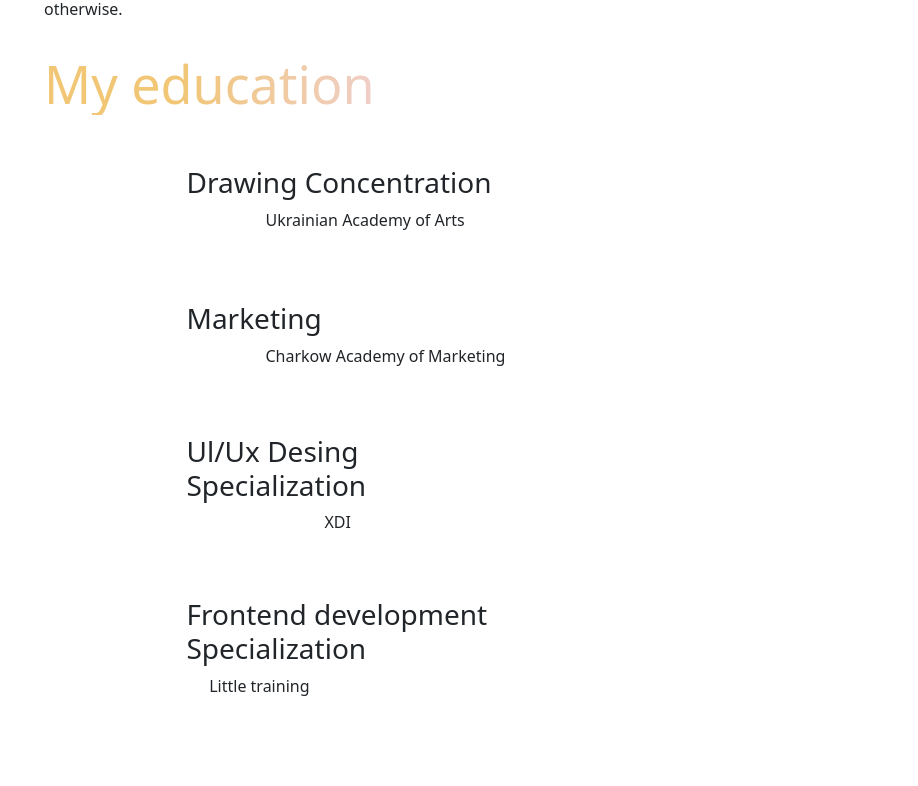
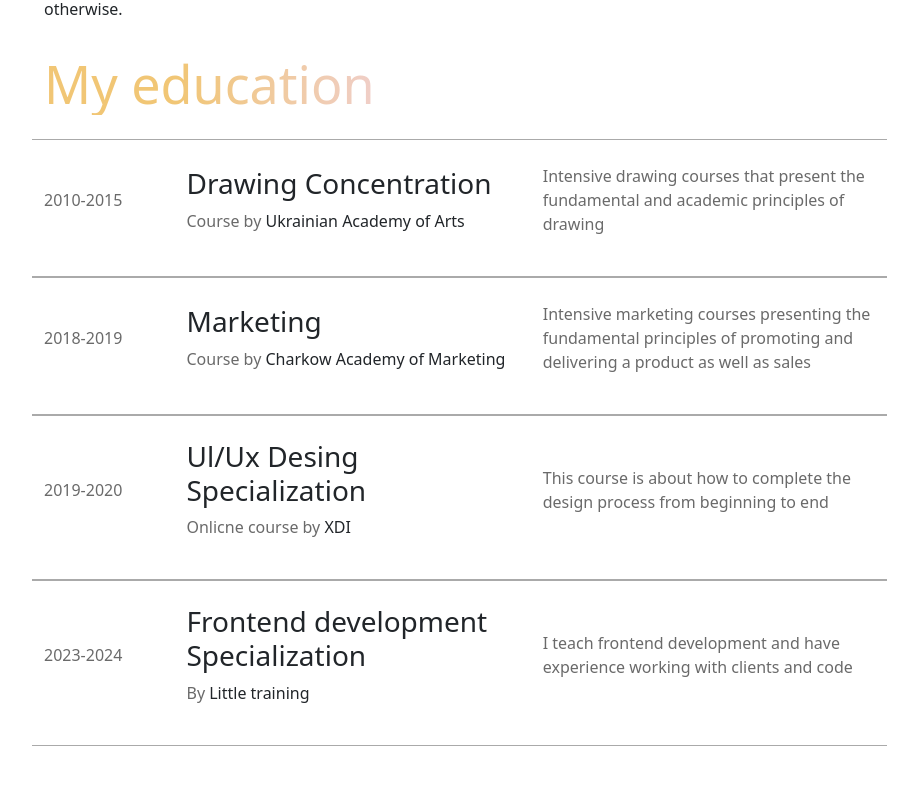
Before and after one commit to danilkberlin/My-Website, a React (Create React App) app: page / in a window 1280 px wide. Shown: the part 4260-5046 px from the top of the page, without its empty margins (323-1241 px from the left). Built offline with nearby package versions, Linux system fonts and the light colour scheme.

Commit message:
update resume

```diff
--- a/src/App.css
+++ b/src/App.css
@@ -222,3 +222,8 @@ section{
   border: 1px solid rgba(192, 192, 192, 0.5);
   box-shadow: rgba(100, 100, 111, 0.2) 0px 7px 29px 0px;
 }
+
+.liniale-tabl{
+  border-top: 1px solid #aaa;
+  border-bottom: 1px solid #aaa;
+}
--- a/src/Pages/Resume.js
+++ b/src/Pages/Resume.js
@@ -35,50 +35,50 @@ export default  function Resume(){
                             </Row>
                             <Row className='liniale-tabl align-items-center py-4'>
                                 <Col md={2}>
-                                    <p className="text-white-50">2010-2015</p>
+                                    <p className="grau-text">2010-2015</p>
                                 </Col>
                                 <Col md={5}>
                                     <h3>Drawing Concentration</h3>
-                                    <p><span className="text-white-50">Course by</span> Ukrainian Academy of Arts</p>
+                                    <p><span className="grau-text">Course by</span> Ukrainian Academy of Arts</p>
                                 </Col>
                                 <Col md={5}>
-                                    <p className="text-white-50">Intensive drawing courses that present the fundamental and academic principles of drawing</p>
+                                    <p className="grau-text">Intensive drawing courses that present the fundamental and academic principles of drawing</p>
                                 </Col>
                             </Row>
                             <Row className='liniale-tabl align-items-center py-4'>
                                 <Col md={2}>
-                                    <p className="text-white-50">2018-2019</p>
+                                    <p className="grau-text">2018-2019</p>
                                 </Col>
                                 <Col md={5}>
                                     <h3>Marketing</h3>
-                                    <p><span className="text-white-50">Course by </span> Charkow Academy of Marketing</p>
+                                    <p><span className="grau-text">Course by </span> Charkow Academy of Marketing</p>
                                 </Col>
                                 <Col md={5}>
-                                    <p className="text-white-50">Intensive marketing courses presenting the fundamental principles of promoting and delivering a product as well as sales</p>
+                                    <p className="grau-text">Intensive marketing courses presenting the fundamental principles of promoting and delivering a product as well as sales</p>
                                 </Col>
                             </Row>
                             <Row className='liniale-tabl align-items-center py-4'>
                                 <Col md={2}>
-                                    <p className="text-white-50">2019-2020</p>
+                                    <p className="grau-text">2019-2020</p>
                                 </Col>
                                 <Col md={5}>
                                     <h3>Ul/Ux Desing Specialization</h3>
-                                    <p><span className="text-white-50">Onlicne course by</span> XDI</p>
+                                    <p><span className="grau-text">Onlicne course by</span> XDI</p>
                                 </Col>
                                 <Col md={5}>
-                                    <p className="text-white-50">This course is about how to complete the design process from beginning to end</p>
+                                    <p className="grau-text">This course is about how to complete the design process from beginning to end</p>
                                 </Col>
                             </Row>
                             <Row className='liniale-tabl align-items-center py-4'>
                                 <Col md={2}>
-                                    <p className="text-white-50">2023-2024</p>
+                                    <p className="grau-text">2023-2024</p>
                                 </Col>
                                 <Col md={5}>
                                     <h3>Frontend development Specialization</h3>
-                                    <p><span className="text-white-50">By</span> Little training</p>
+                                    <p><span className="grau-text">By</span> Little training</p>
                                 </Col>
                                 <Col md={5}>
-                                    <p className="text-white-50">I teach frontend development and have experience working with clients and code</p>
+                                    <p className="grau-text">I teach frontend development and have experience working with clients and code</p>
                                 </Col>
                             </Row>
                             <WorkExperience />
```
